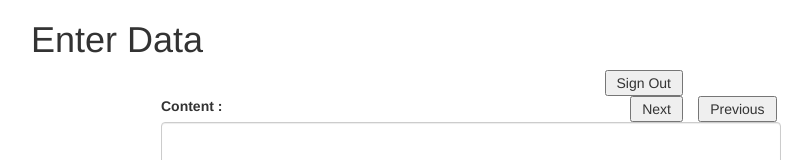
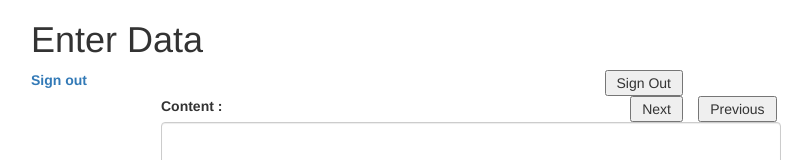
Before and after one commit to insurancecognitive1/emailaccess, a website: page ui/entity.html in a window 1280 px wide. Shown: the top 160 px of the page, without its empty margins (234-1046 px from the left). Drawn offline with nearby package versions, Linux system fonts and the light colour scheme; no server answers.

Commit message:
Added Sign Out link

```diff
--- a/ui/entity.html
+++ b/ui/entity.html
@@ -71,6 +71,8 @@ $(document).ready(function() {
     		<div class="col-md-8">
           <h1>Enter Data </h1>
 	  <button type="button" id="button_signout" class="nextbtn">Sign Out</button>
+	  <label for="tab-1" class="tab"><a href="https://login.microsoftonline.com/common/oauth2/logout?post_logout_redirect_uri=https://emailaccess.herokuapp.com/signout">Sign out</a></label>
+
           <form class="form-horizontal">
             <!--<div class="form-group">
               <label class="control-label col-sm-2" for="model-id">Model Id :</label>
```
